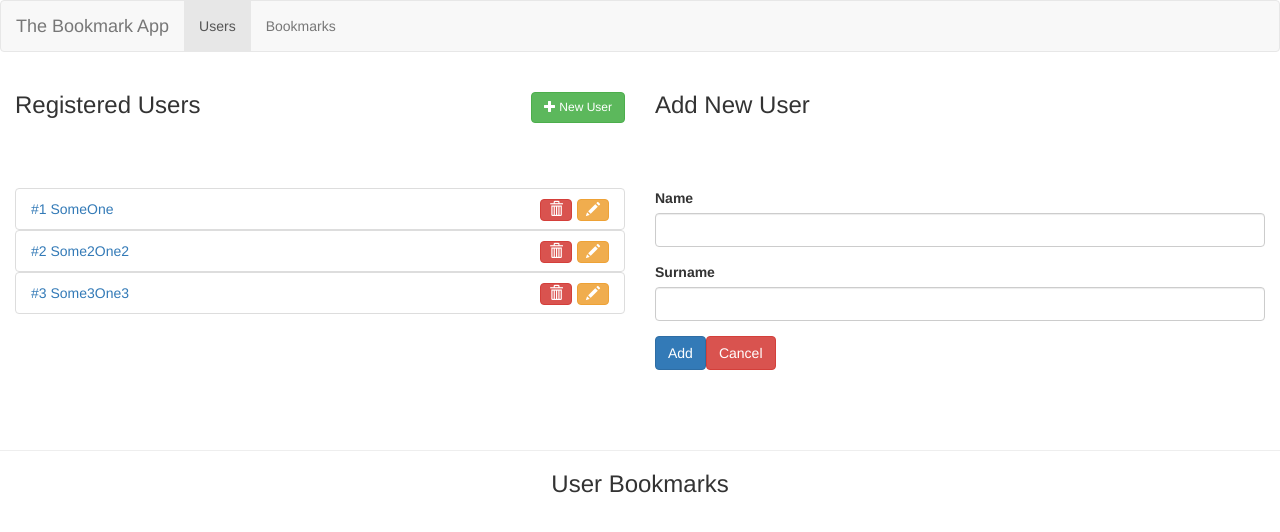
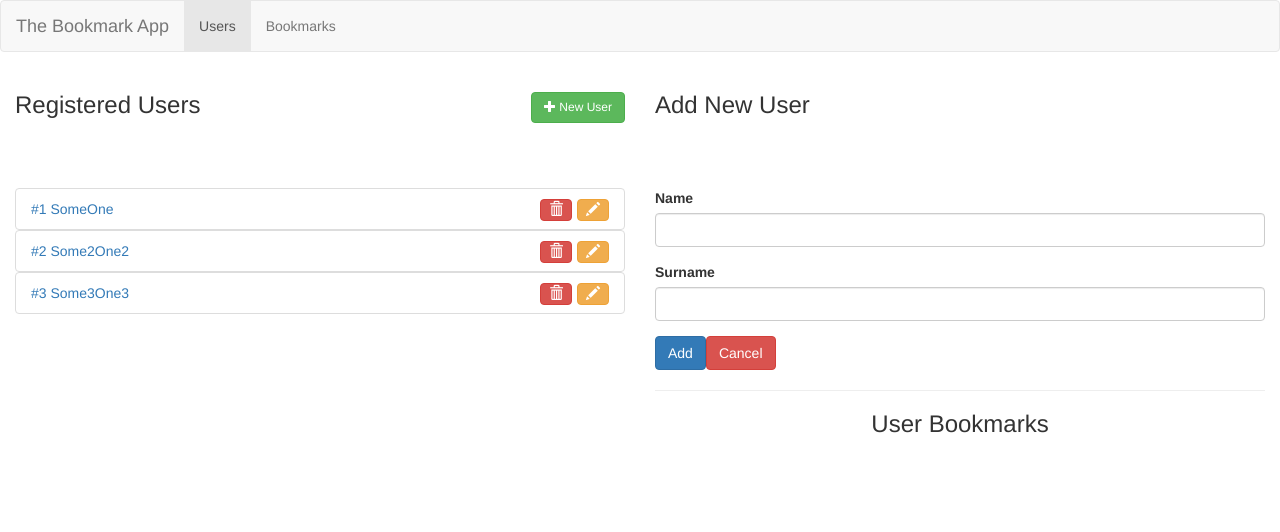
Before and after one commit to Stilos/wiluFront, an Angular app: page /users/edit in a window 1280 px wide. Shown: the top 532 px of the page. Built offline with nearby package versions, Linux system fonts and the light colour scheme.

Commit message:
User Bookmarks

```diff
--- a/src/app/users/edit-user/edit-user.component.html
+++ b/src/app/users/edit-user/edit-user.component.html
@@ -12,3 +12,8 @@
   <button type="submit" class="btn btn-primary">{{isEditMode ? 'Save' : 'Add'}}</button>
   <button type="button" class="btn btn-danger" (click)="onCancel()">Cancel</button>
 </form>
+
+
+<hr>
+<h3 class="text-center">User Bookmarks</h3>
+<div class="col-xs-10 col-xs-offset-1"></div>
--- a/src/app/users/users.component.html
+++ b/src/app/users/users.component.html
@@ -20,10 +20,4 @@
       <router-outlet></router-outlet>
     </div>
   </div>
-  <div class="col-xs-12">
-    <br><br><br>
-    <hr>
-    <h3 class="text-center">User Bookmarks</h3>
-    <div class="col-xs-10 col-xs-offset-1"></div>
-  </div>
 </div>
```
